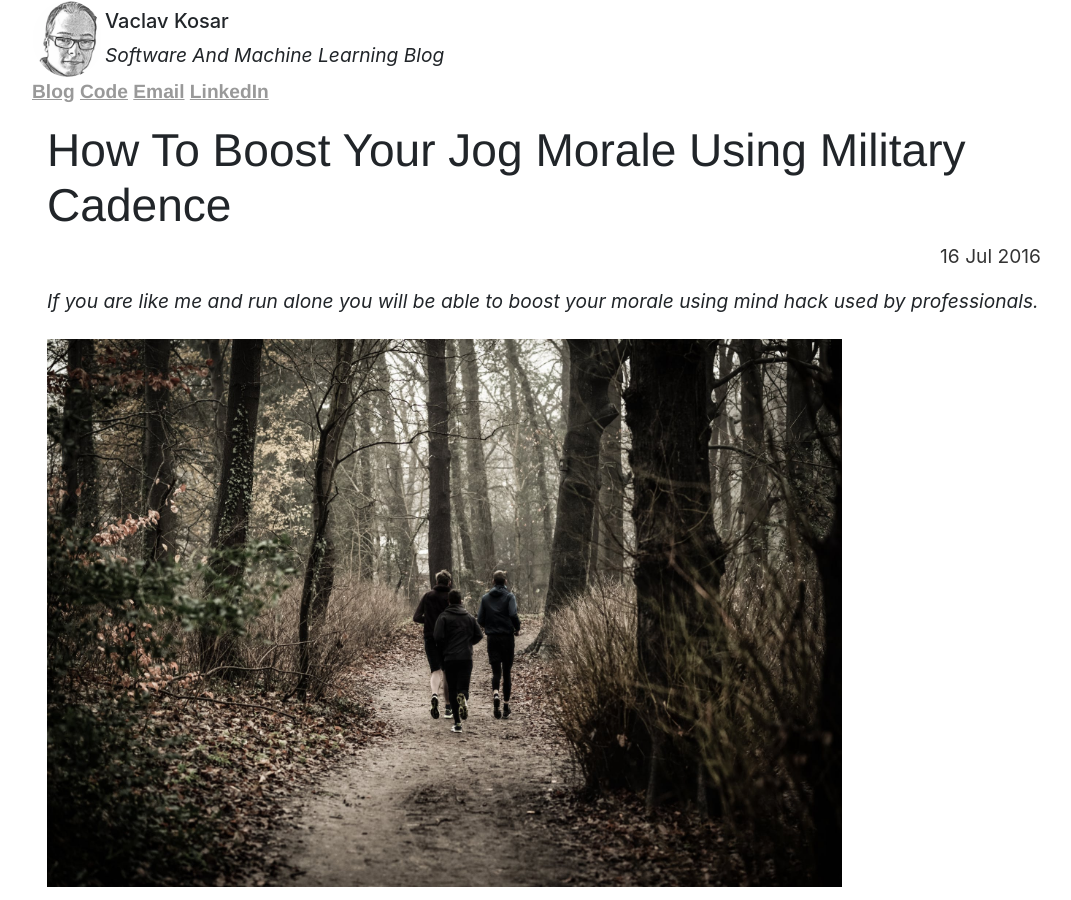
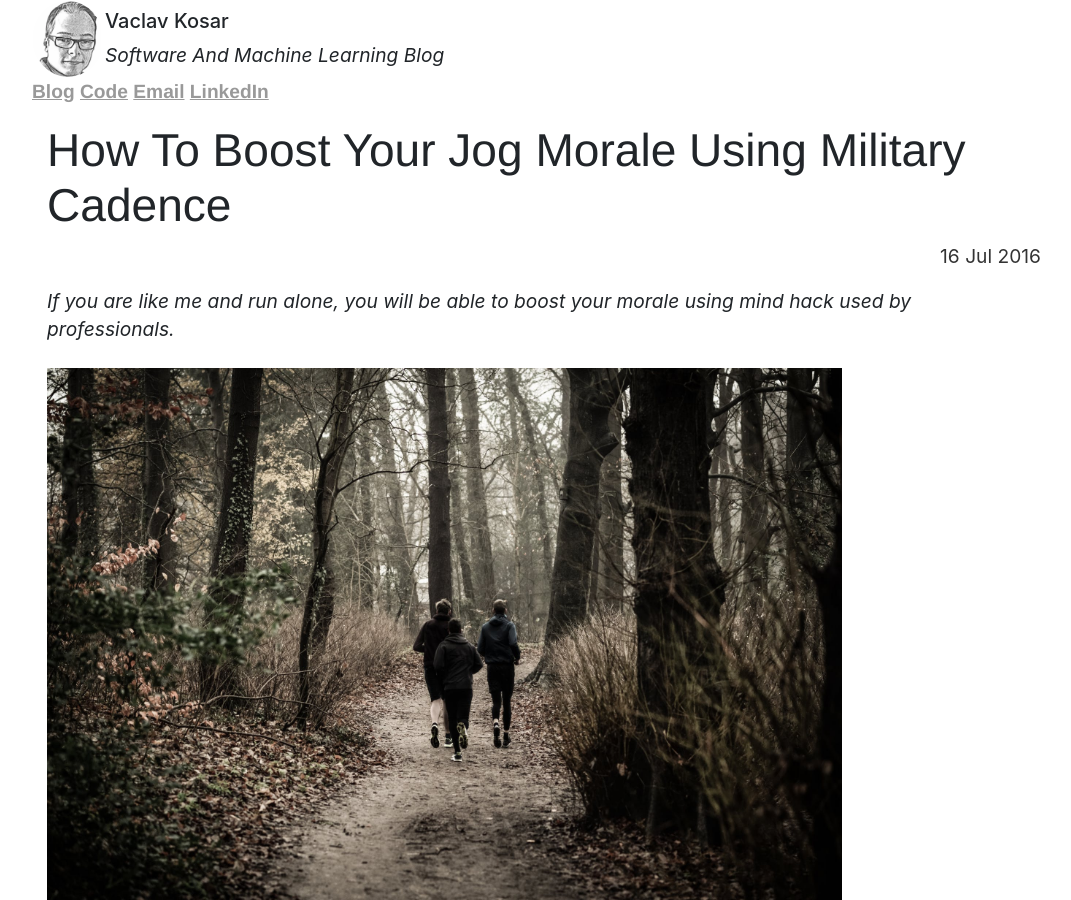
Before and after one commit to vackosar/vackosar.github.io, a Jekyll site: the page built from _posts/2016-07-16-Boost-Jog-Morale-Using-Mil-Cadence.md, in a window 1280 px wide and 900 px high. Shown: the whole window, without its empty margins (96-1167 px from the left). Built offline with Jekyll 4.4.1, drawn with Linux system fonts in a browser that asks for light colours; nearby versions of some CDN libraries; library files that are not in the unit come from our copies; comment, search, counter and statistics services are not loaded.

Commit message:
candence

```diff
--- a/_posts/2016-07-16-Boost-Jog-Morale-Using-Mil-Cadence.md
+++ b/_posts/2016-07-16-Boost-Jog-Morale-Using-Mil-Cadence.md
@@ -3,7 +3,7 @@ layout: post
 title: "How To Boost Your Jog Morale Using Military Cadence"
 date: 2016-07-16
 categories: health
-description: If you are like me and run alone you will be able to boost your morale using mind hack used by professionals.
+description: If you are like me and run alone, you will be able to boost your morale using mind hack used by professionals.
 permalink: /:categories/:title
 image: https://raw.githubusercontent.com/vackosar/vackosar.github.io/master/images/mil-cadence-pexels.jpg
 redirect_from:
```
